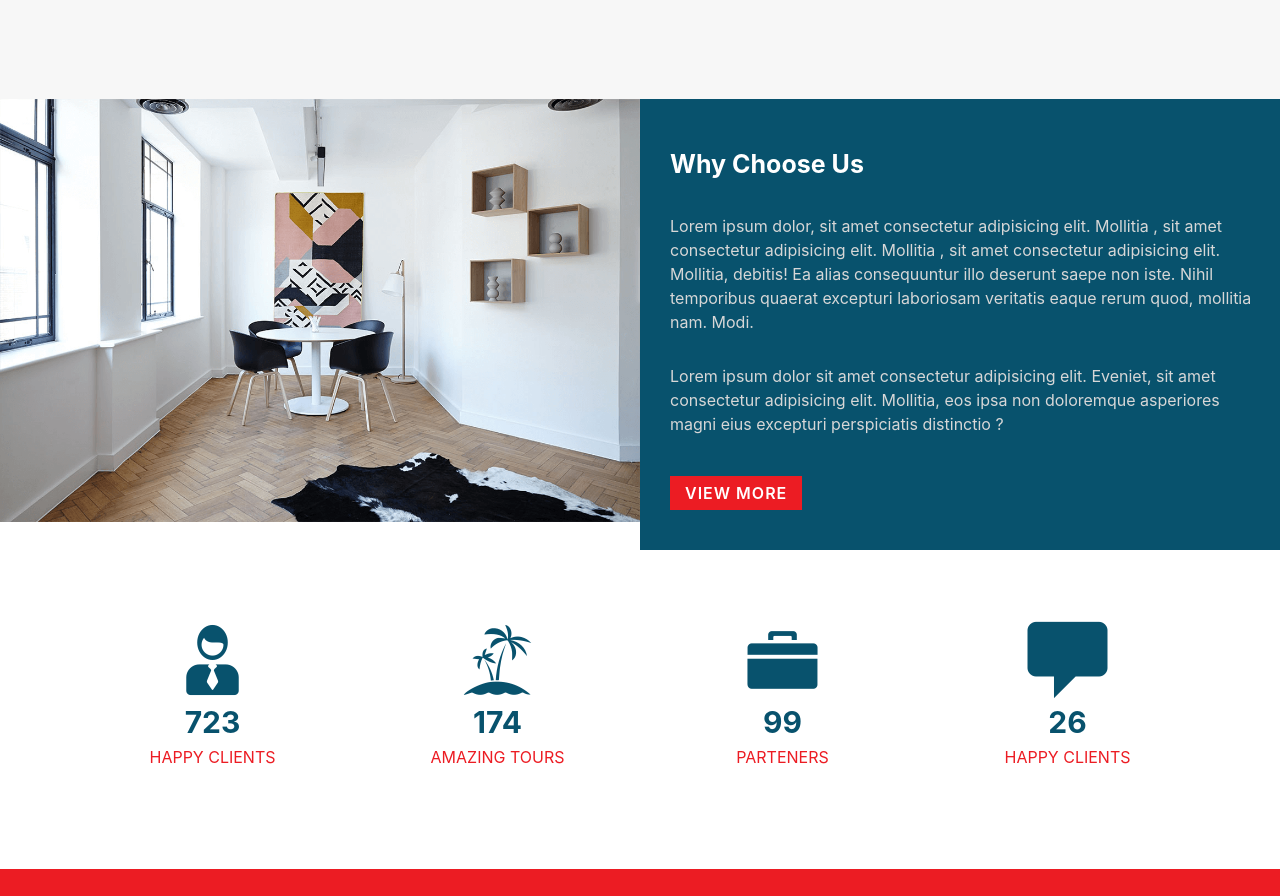
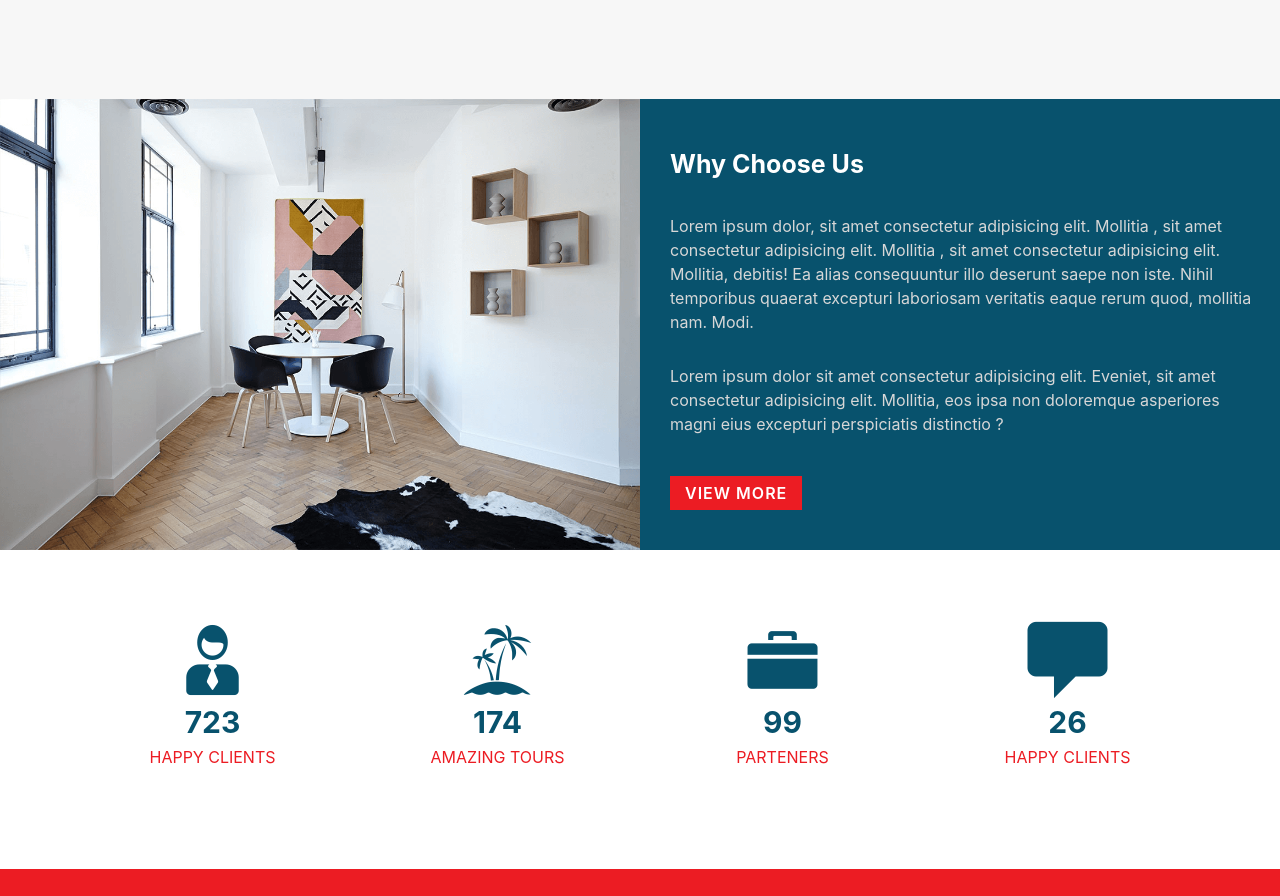
Before and after one commit to mohamedfiky/elitecorp, a plain HTML site: page index.html in a window 1280 px wide. Shown: the part 4382-5278 px from the top of the page. Drawn offline with Linux system fonts and the light colour scheme.

Commit message:
quick fix

```diff
--- a/assets/css/style.css
+++ b/assets/css/style.css
@@ -578,7 +578,9 @@
 }
 .choose img
 {
-    max-width: 100%;
+    display:block;
+    width: 100%;
+    height:100%
 }
 
 .choose .z:last-child
```
